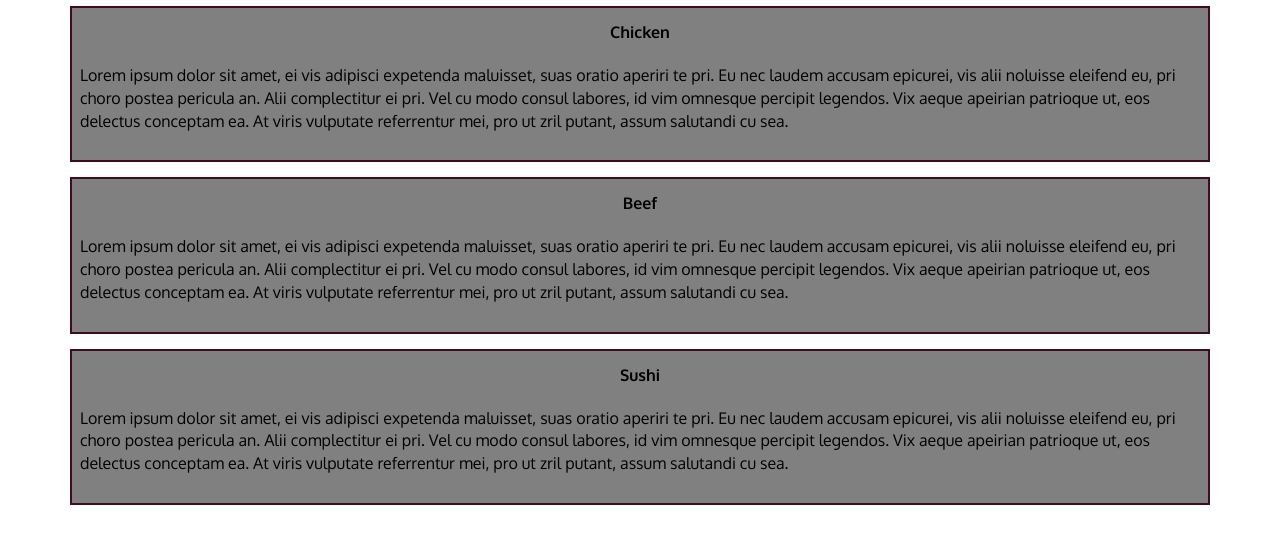
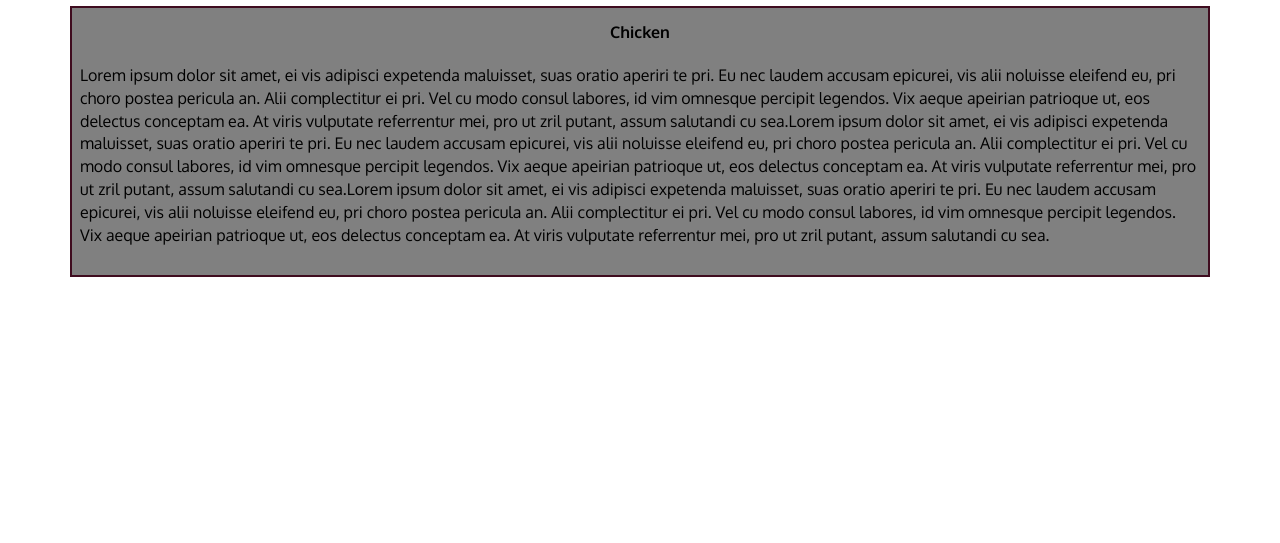
Before and after one commit to ChrisMlalazi/Module3, a plain HTML site: page index.html in a window 1280 px wide. Shown: the part 137-680 px from the top of the page. Drawn offline with Linux system fonts and the light colour scheme.

Commit message:
Deleted 3 divs in specials-tile

```diff
--- a/index.html
+++ b/index.html
@@ -61,28 +61,15 @@
       <div class="col-xs-12">
        <div id="specials-tile">
          <p class="center">Chicken</p>
-         <p>Lorem ipsum dolor sit amet, ei vis adipisci expetenda maluisset, suas oratio aperiri te pri. Eu nec laudem accusam epicurei, vis alii noluisse eleifend eu, pri choro postea pericula an. Alii complectitur ei pri. Vel cu modo consul labores, id vim omnesque percipit legendos. Vix aeque apeirian patrioque ut, eos delectus conceptam ea. At viris vulputate referrentur mei, pro ut zril putant, assum salutandi cu sea.
+         <p>Lorem ipsum dolor sit amet, ei vis adipisci expetenda maluisset, suas oratio aperiri te pri. Eu nec laudem accusam epicurei, vis alii noluisse eleifend eu, pri choro postea pericula an. Alii complectitur ei pri. Vel cu modo consul labores, id vim omnesque percipit legendos. Vix aeque apeirian patrioque ut, eos delectus conceptam ea. At viris vulputate referrentur mei, pro ut zril putant, assum salutandi cu sea.Lorem ipsum dolor sit amet, ei vis adipisci expetenda maluisset, suas oratio aperiri te pri. Eu nec laudem accusam epicurei, vis alii noluisse eleifend eu, pri choro postea pericula an. Alii complectitur ei pri. Vel cu modo consul labores, id vim omnesque percipit legendos. Vix aeque apeirian patrioque ut, eos delectus conceptam ea. At viris vulputate referrentur mei, pro ut zril putant, assum salutandi cu sea.Lorem ipsum dolor sit amet, ei vis adipisci expetenda maluisset, suas oratio aperiri te pri. Eu nec laudem accusam epicurei, vis alii noluisse eleifend eu, pri choro postea pericula an. Alii complectitur ei pri. Vel cu modo consul labores, id vim omnesque percipit legendos. Vix aeque apeirian patrioque ut, eos delectus conceptam ea. At viris vulputate referrentur mei, pro ut zril putant, assum salutandi cu sea.
         </p>
        </div>
       </div>
 
-      <div class="col-xs-12">
-        <div id="specials-tile">
-          <p class="center">Beef</p>
-            <p>Lorem ipsum dolor sit amet, ei vis adipisci expetenda maluisset, suas oratio aperiri te pri. Eu nec laudem accusam epicurei, vis alii noluisse eleifend eu, pri choro postea pericula an. Alii complectitur ei pri. Vel cu modo consul labores, id vim omnesque percipit legendos. Vix aeque apeirian patrioque ut, eos delectus conceptam ea. At viris vulputate referrentur mei, pro ut zril putant, assum salutandi cu sea.
-        </p>
-        </div>
+
       </div>
 
-      <div class="col-xs-12">
-        <div id="specials-tile">
-          <p class="center">Sushi</p>
-            <p>Lorem ipsum dolor sit amet, ei vis adipisci expetenda maluisset, suas oratio aperiri te pri. Eu nec laudem accusam epicurei, vis alii noluisse eleifend eu, pri choro postea pericula an. Alii complectitur ei pri. Vel cu modo consul labores, id vim omnesque percipit legendos. Vix aeque apeirian patrioque ut, eos delectus conceptam ea. At viris vulputate referrentur mei, pro ut zril putant, assum salutandi cu sea.
-        </p>
-        </div>
-      </div>
-
-  </div><!-- End of #main-content -->
+  </div><!-- End of container -->
 
 
 
```
